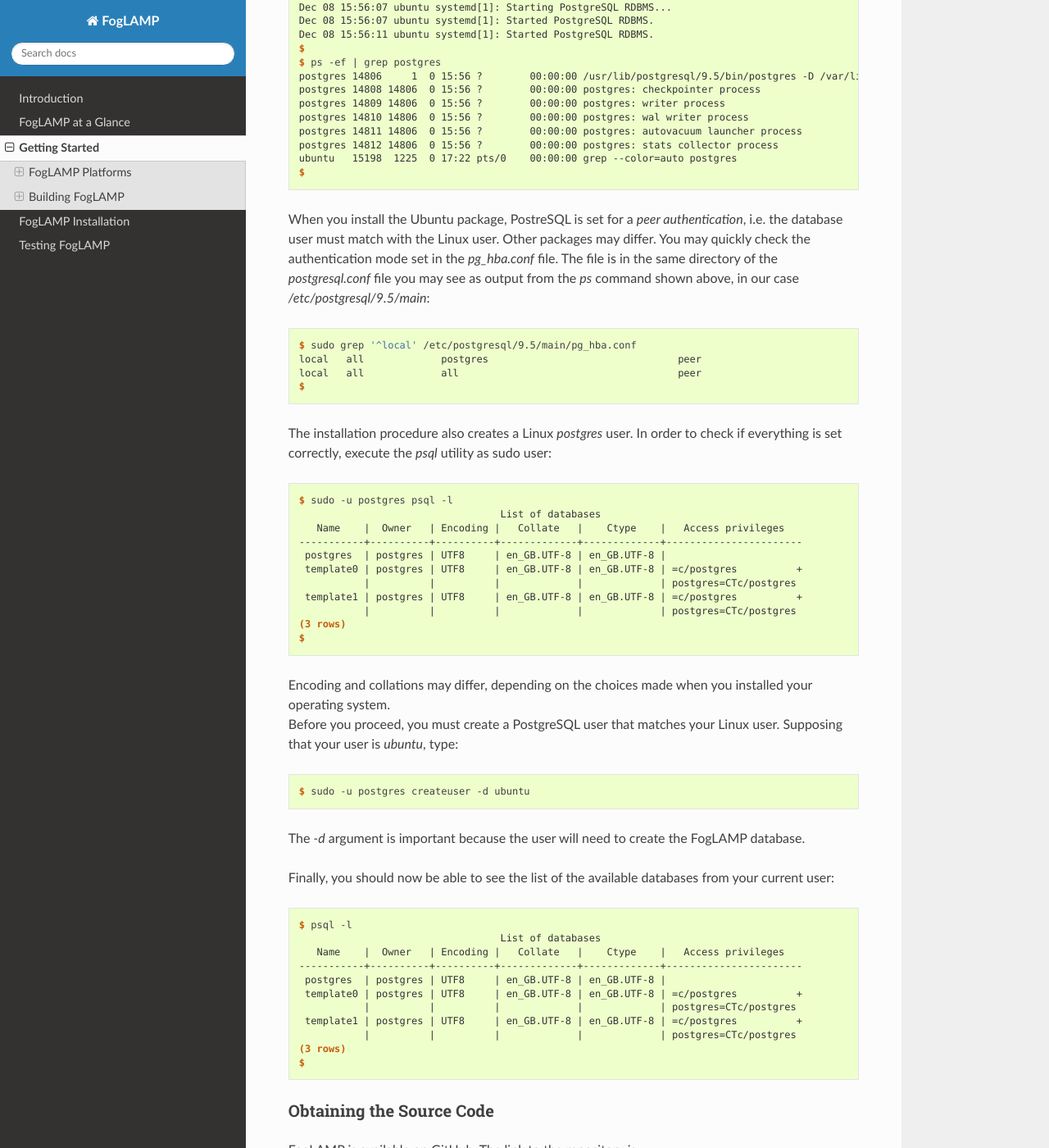
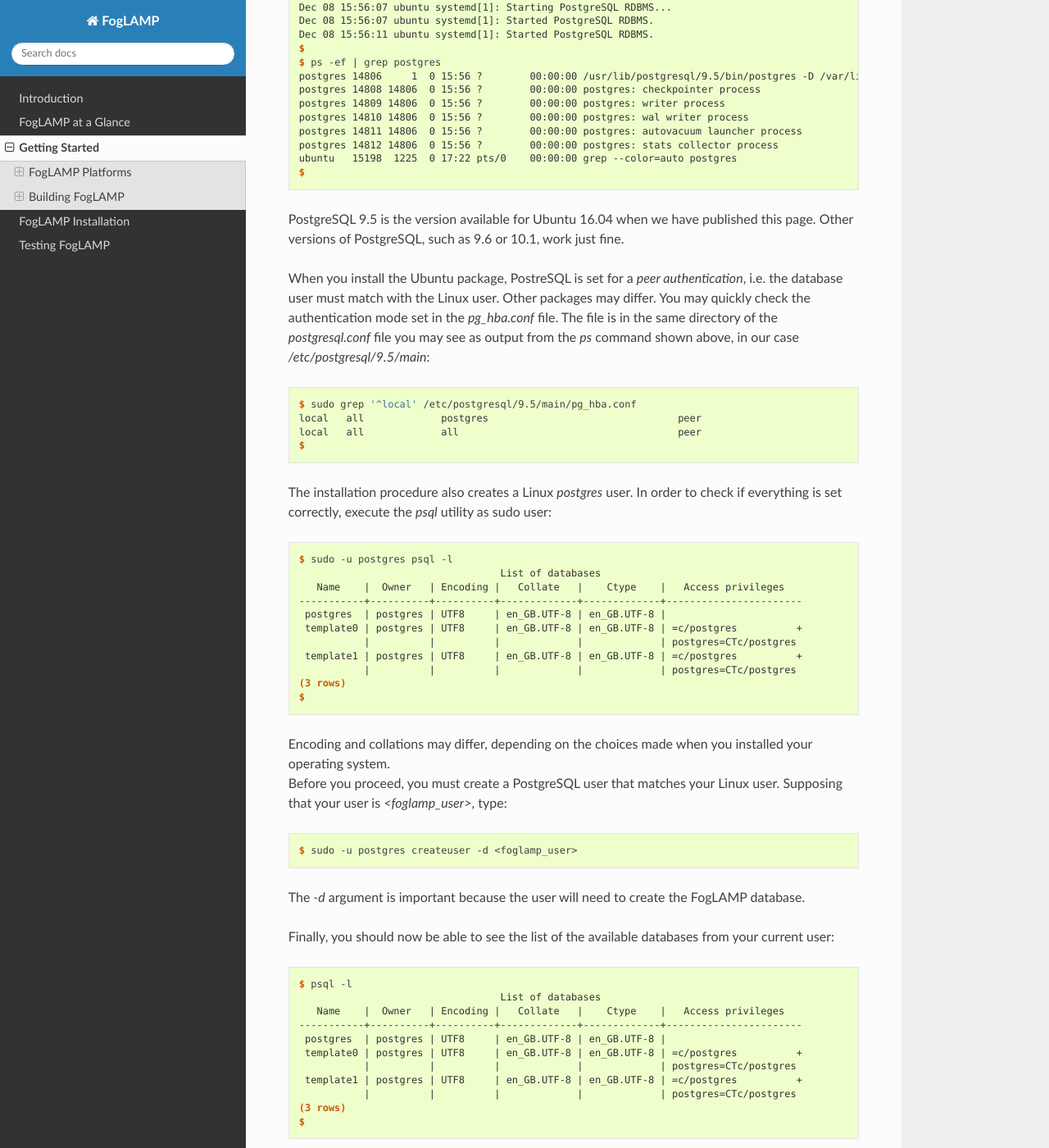
Before and after one commit to fledge-iot/fledge, a Sphinx documentation site: the page built from docs/03_getting_started.rst, in a window 1280 px wide and 1400 px high, scrolled down 1771 px. Shown: the whole window at 82% size. Built offline with Sphinx 7.4.7 and the Read the Docs theme 2.0.0, drawn with Linux system fonts in a browser that asks for light colours; some of the changed text lies outside the part shown.

Commit message:
Last bits added in the previous pages

```diff
--- a/docs/03_getting_started.rst
+++ b/docs/03_getting_started.rst
@@ -116,7 +116,7 @@ In this version of FogLAMP the PostgreSQL database is the default storage engine
   ubuntu   15198  1225  0 17:22 pts/0    00:00:00 grep --color=auto postgres
   $
 
-When you install the Ubuntu package, PostreSQL is set for a *peer authentication*, i.e. the database user must match with the Linux user. Other packages may differ. You may quickly check the authentication mode set in the *pg_hba.conf* file. The file is in the same directory of the *postgresql.conf* file you may see as output from the *ps* command shown above, in our case */etc/postgresql/9.5/main*:
+PostgreSQL 9.5 is the version available for Ubuntu 16.04 when we have published this page. Other versions of PostgreSQL, such as 9.6 or 10.1, work just fine. |br| |br| When you install the Ubuntu package, PostreSQL is set for a *peer authentication*, i.e. the database user must match with the Linux user. Other packages may differ. You may quickly check the authentication mode set in the *pg_hba.conf* file. The file is in the same directory of the *postgresql.conf* file you may see as output from the *ps* command shown above, in our case */etc/postgresql/9.5/main*:
 
 .. code-block:: console
 
@@ -141,11 +141,11 @@ The installation procedure also creates a Linux *postgres* user. In order to che
   (3 rows)
   $
 
-Encoding and collations may differ, depending on the choices made when you installed your operating system. |br| Before you proceed, you must create a PostgreSQL user that matches your Linux user. Supposing that your user is *ubuntu*, type:
+Encoding and collations may differ, depending on the choices made when you installed your operating system. |br| Before you proceed, you must create a PostgreSQL user that matches your Linux user. Supposing that your user is *<foglamp_user>*, type:
 
 .. code-block:: console
 
-  $ sudo -u postgres createuser -d ubuntu
+  $ sudo -u postgres createuser -d <foglamp_user>
 
 The *-d* argument is important because the user will need to create the FogLAMP database.
 
@@ -416,4 +416,18 @@ Congratulations! You have installed and tested FogLAMP! If you want to go extra
   ]
   $
 
+
+Now I Want to Stop FogLAMP!
+---------------------------
+
+Easy, you have learnt ``foglamp start`` and ``foglamp status``, simply type ``foglamp stop``:
+
+
+.. code-block:: console
+
+  $ scripts/foglamp stop
+  FogLAMP stopped.
+  $
+
+|br| |br|
 As a next step, let's install FogLAMP!
--- a/docs/04_installation.rst
+++ b/docs/04_installation.rst
@@ -28,11 +28,11 @@
 
 .. |x86 Package| raw:: html
 
-   <a href="https://s3.amazonaws.com/foglamp/snaps/x86_64/foglamp_1.0-alpha_amd64.snap" target="_blank">Snap for Intel x86_64 architecture</a>
+   <a href="https://s3.amazonaws.com/foglamp/snaps/x86_64/foglamp_1.0_amd64.snap" target="_blank">Snap for Intel x86_64 architecture</a>
 
 .. |ARM Package| raw:: html
 
-   <a href="https://s3.amazonaws.com/foglamp/snaps/armhf/foglamp_1.0-alpha_armhf.snap" target="_blank">Snap for ARM (armhf - ARM hard float) / Raspberry PI 2 & 3</a>
+   <a href="https://s3.amazonaws.com/foglamp/snaps/armhf/foglamp_1.0_armhf.snap" target="_blank">Snap for ARM (armhf - ARM hard float) / Raspberry PI 2 & 3</a>
 
 
 
```
